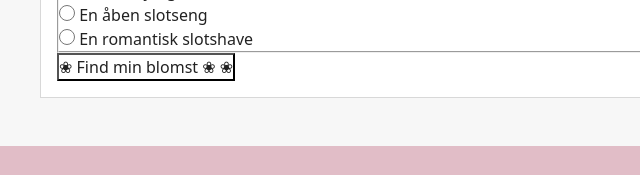
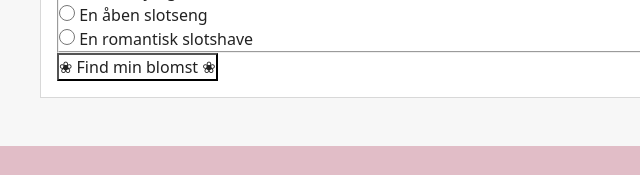
Before and after one commit to sofiemariesoegaard/bloomfest, a plain HTML site: page form.html in a window 1280 px wide. Shown: the part 883-1058 px from the top of the page, 0-640 px from the left. Drawn offline with Linux system fonts and the light colour scheme.

Commit message:
opdatering af rikkes 3

```diff
--- a/form.html
+++ b/form.html
@@ -164,7 +164,7 @@
           </label>
         </fieldset>
 
-        <button type="submit">❀ Find min blomst ❀ ❀</button>
+        <button type="submit">❀ Find min blomst ❀</button>
 
       </form>
     </section>
```
